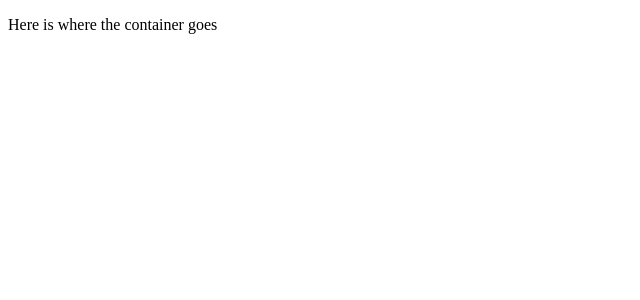
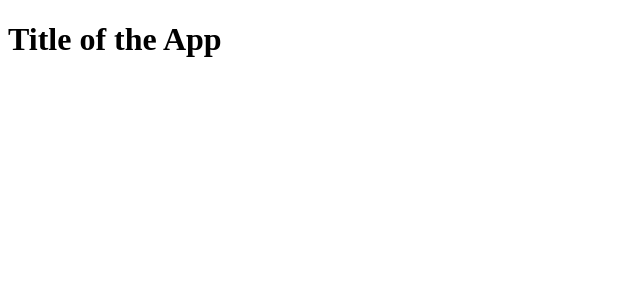
Before and after one commit to pixiephreak/React-Saturday-Project, a React app: page / in a window 1280 px wide. Shown: the top 300 px of the page, without its empty margins (0-640 px from the left). Built offline with nearby package versions, Linux system fonts and the light colour scheme.

Commit message:
integrate into main

```diff
--- a/app/App.js
+++ b/app/App.js
@@ -1,7 +1,8 @@
 import React from 'react';
 import ReactDOM from 'react-dom';
+import Main from "./components/main.js";
 
 const appRoot = document.getElementById('app');
-const App = (props) => <p>Here is where the container goes</p>;
+// const App = (props) => <p>Here is where the container goes</p>;
 
-ReactDOM.render(<App/>, appRoot);
+ReactDOM.render(<Main/>, appRoot);
--- a/app/components/listContainer.js
+++ b/app/components/listContainer.js
@@ -2,13 +2,13 @@ import React, { Component } from "react";
 import listItem from './listItem';
 
 
-class listContainer extendes Component {
+class ListContainer extends Component {
 
   constructor(){
     super();
 
     this.state = {
-      repos
+      //
     };
   }
   renderListItems(){
@@ -32,3 +32,5 @@ class listContainer extendes Component {
     )
   }
 }
+
+export default ListContainer
--- a/app/components/main.js
+++ b/app/components/main.js
@@ -1,10 +1,27 @@
+// Include React
+import React, { Component } from "react";
+import ListContainer from './ListContainer';
+
 // here is where the header and input box go
 class Main extends Component {
-  constructor()
-  super();
-  render(){
+  constructor() {
+    super();
+    this.state = {
+      // put the values returned by the input box here;
+    };
+    // We need to bind our handleInput method to our component with this syntax in the constructor since we'll be passing it to child components
+    // this.handleInput = this.handleInput.bind(this);
+  }
+  // handleInput(e){
+  //
+  // }
+  render() {
     return(
-      //put header and input box in here
-    )
+      <div>
+        <h1>Title of the App</h1>
+        <ListContainer/>
+      </div>
+    );
   }
 }
+export default Main;
```
